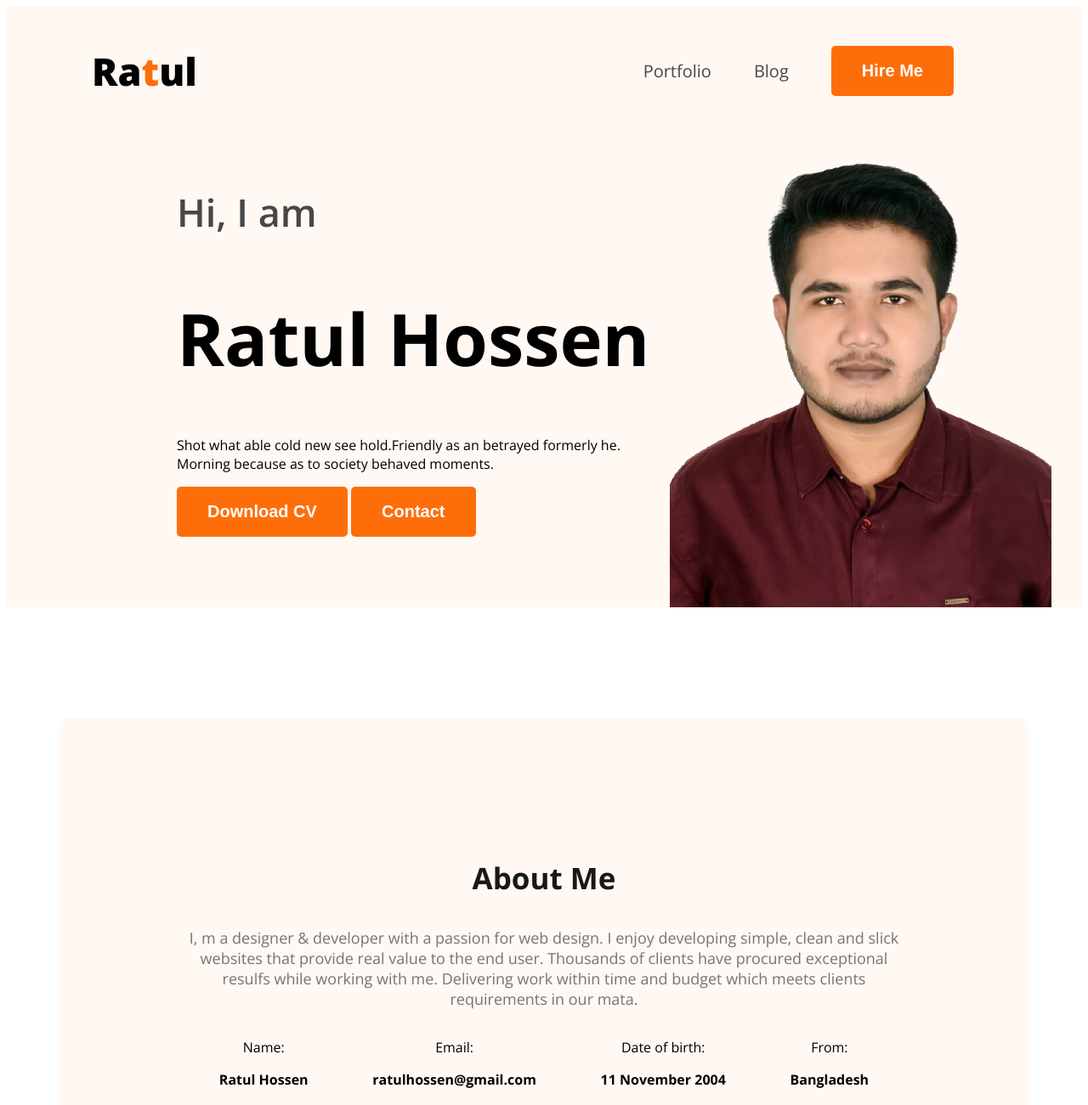
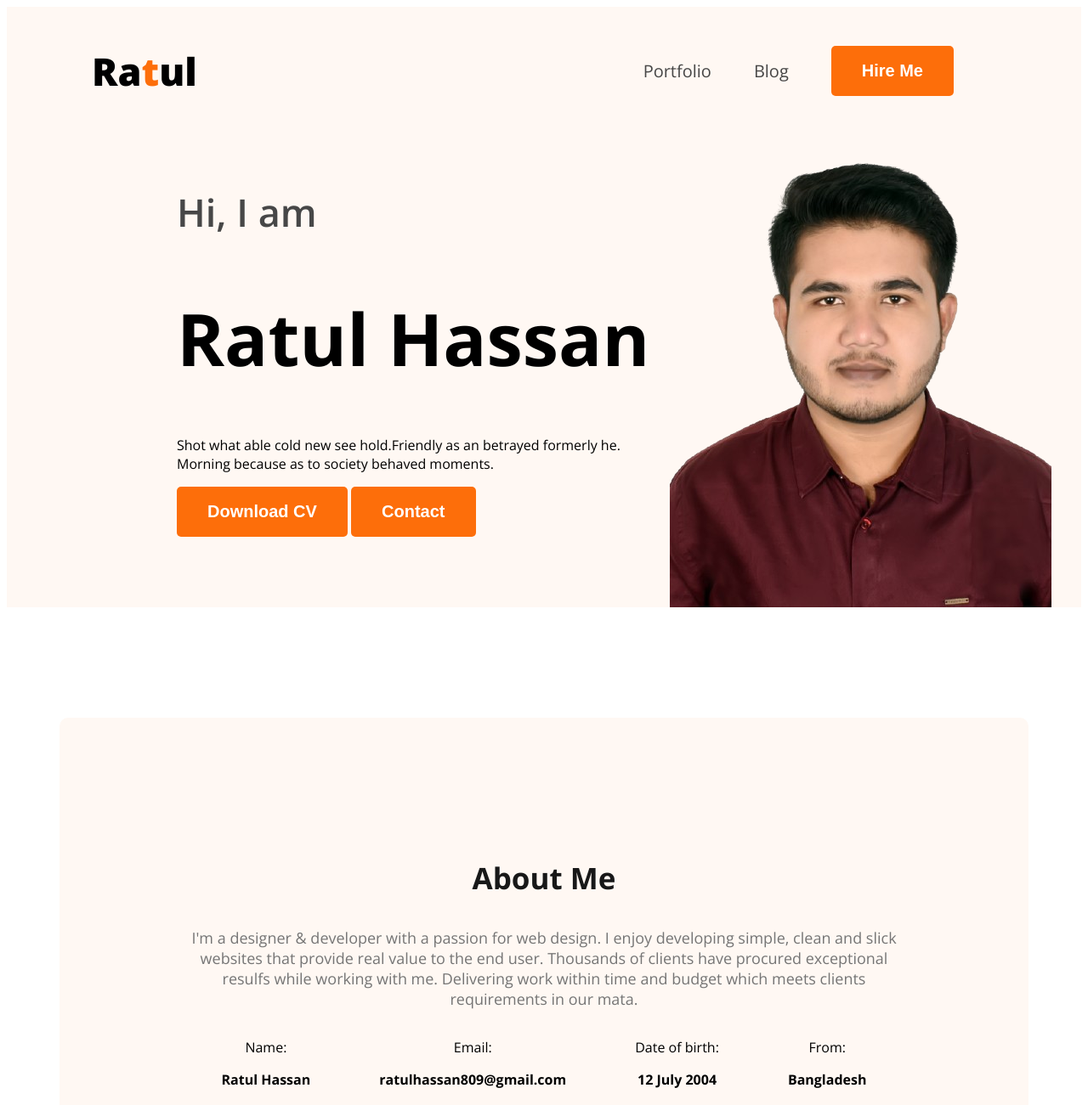
Before and after one commit to Ratul-809/Ratul-Protfolio, a plain HTML site: page index.html in a window 1280 px wide. Shown: the top 1301 px of the page at 85% size. Drawn offline with nearby package versions, Linux system fonts and the light colour scheme.

Commit message:
Updated portfolio changes

```diff
--- a/index.html
+++ b/index.html
@@ -27,7 +27,7 @@
         <div class="banner">
             <div class="banner-content">
                 <h4 class="banner-greetings dark-2">Hi, I am </h4>
-                <h1 class="banner-title">Ratul Hossen</h1>
+                <h1 class="banner-title">Ratul Hassan</h1>
                 <p class="banner-description">Shot what able cold new see hold.Friendly as an betrayed formerly he.
                     Morning because as to society behaved moments.</p>
                 <button class="btn-primary">Download CV</button>
@@ -41,7 +41,7 @@
     <main>
         <section class="about secondary-bg">
             <h3 class="section-title">About Me</h3>
-            <p class="section-description">I, m a designer & developer with a passion for web design. I enjoy developing
+            <p class="section-description">I'm a designer & developer with a passion for web design. I enjoy developing
                 simple, clean and slick websites that provide real value to the end user. Thousands of clients have
                 procured exceptional resulfs while working with me. Delivering work within time and budget which meets
                 clients requirements in our mata.
@@ -50,15 +50,15 @@
                 <!-- about-item*4>p.item-title+p.item-description -->
                 <div class="about-item">
                     <p class="item-title">Name:</p>
-                    <p class="item-description">Ratul Hossen</p>
+                    <p class="item-description">Ratul Hassan</p>
                 </div>
                 <div class="about-item">
                     <p class="item-title">Email:</p>
-                    <p class="item-description">ratulhossen@gmail.com</p>
+                    <p class="item-description">ratulhassan809@gmail.com</p>
                 </div>
                 <div class="about-item">
                     <p class="item-title">Date of birth:</p>
-                    <p class="item-description">11 November 2004</p>
+                    <p class="item-description">12 July 2004</p>
                 </div>
                 <div class="about-item">
                     <p class="item-title">From:</p>
```
Also changed, not shown: Icons/facebook.png (deleted), Icons/insta.png (deleted), Icons/js.png (deleted), Icons/mongo.png (deleted), Icons/nodejs.png (deleted), Icons/react.png (deleted), Icons/twitter.png (deleted).
